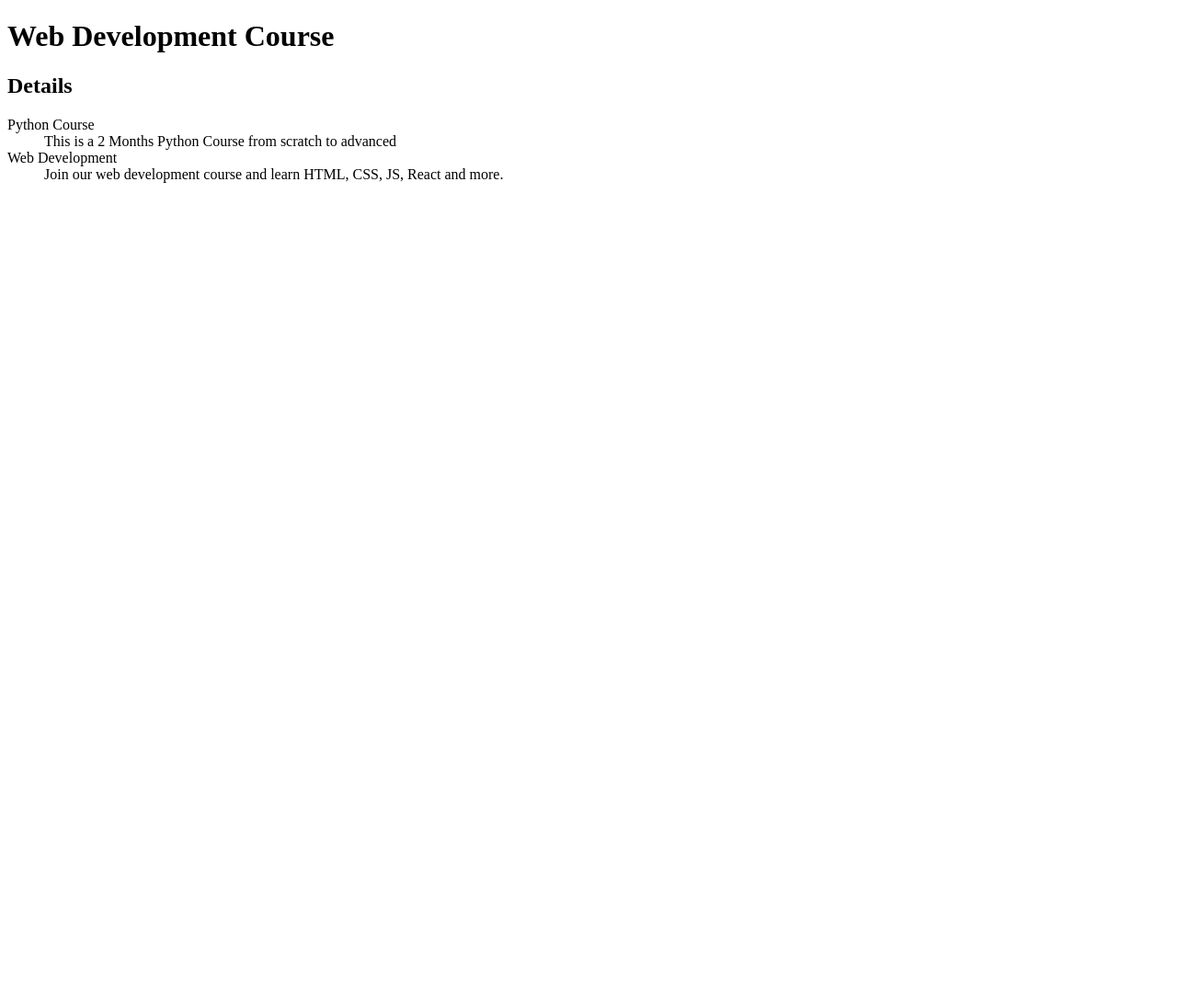
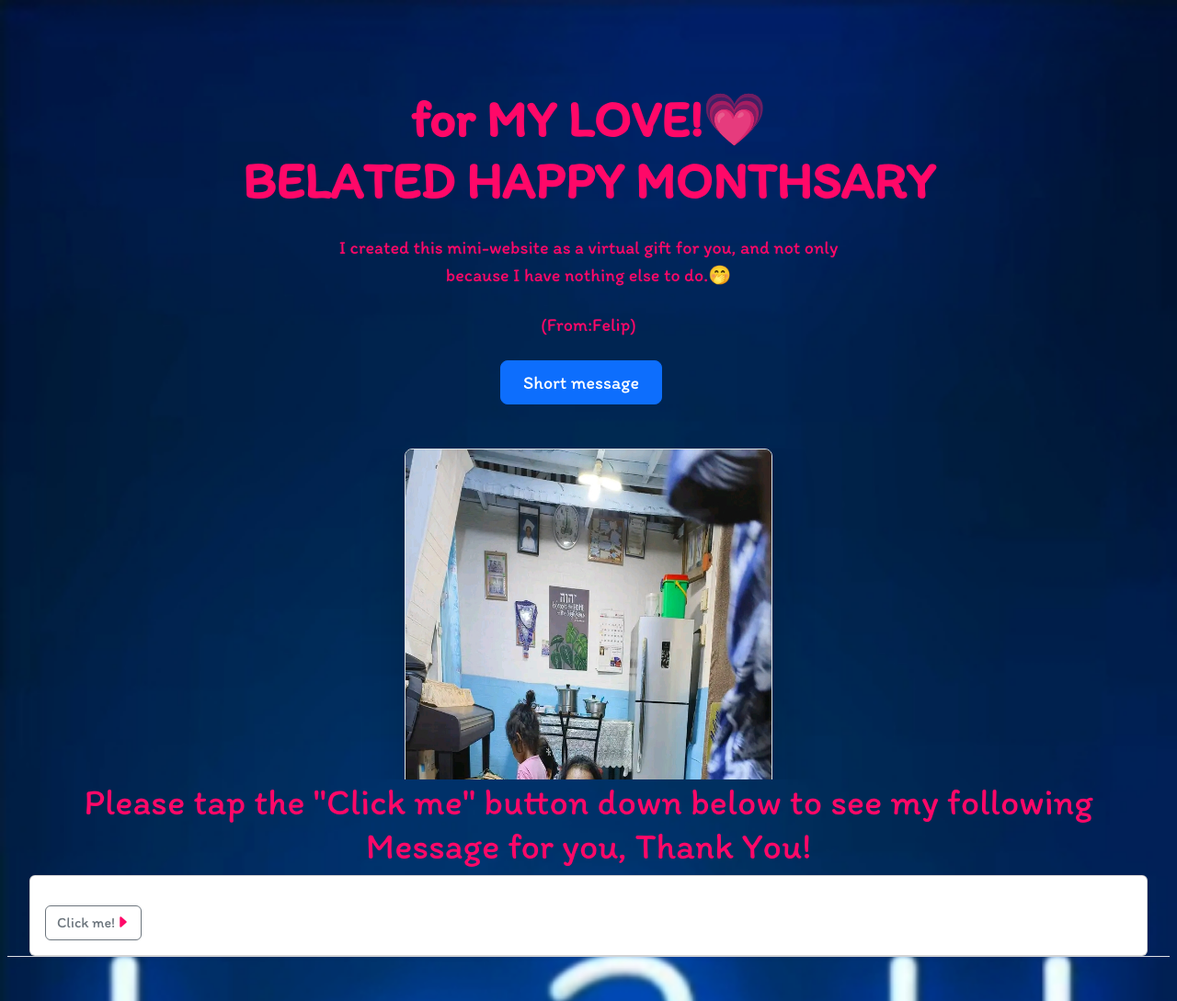
Before and after one commit to Felipbalandra/web, a plain HTML site: page index.html in a window 1280 px wide. Shown: the whole page at 92% size. Before the commit the page ends 800 px from the top, so only its background shows below. Drawn offline with nearby package versions, Linux system fonts and the light colour scheme.

Commit message:
auto publish 1682161334551

```diff
--- a/index.html
+++ b/index.html
@@ -1,20 +1,96 @@
-<!DOCTYPE html>
+<!doctype html>
 <html lang="en">
-  <head>
-    <meta charset="UTF-8" />
-    <title>Learn Programming</title>
-  </head>
-  <body>
-      <h1>Web Development Course</h1>
-      <h2>Details</h2>
-      <p>
-          <dl>
-              <dt>Python Course</dt>
-              <dd>This is a 2 Months Python Course from scratch to advanced</dd>
-              <dt>Web Development</dt>
-              <dd>Join our web development course and learn HTML, CSS, JS, React and more.</dd>
-          </dl>
 
-      </p>
-  </body>
-</html>
+<head>
+    <meta charset="utf-8">
+    <meta name="viewport" content="width=device-width, initial-scale=1">
+    <title> From: Your Love</title>
+    <link href="https://cdn.jsdelivr.net/npm/bootstrap@5.2.0-beta1/dist/css/bootstrap.min.css" rel="stylesheet" integrity="sha384-0evHe/X+R7YkIZDRvuzKMRqM+OrBnVFBL6DOitfPri4tjfHxaWutUpFmBp4vmVor" crossorigin="anonymous">
+    <link rel="stylesheet" href="https://cdn.jsdelivr.net/npm/bootstrap-icons@1.8.3/font/bootstrap-icons.css">
+    <link rel="preconnect" href="https://fonts.googleapis.com">
+    <link rel="preconnect" href="https://fonts.gstatic.com" crossorigin>
+    <link href="https://fonts.googleapis.com/css2?family=Itim&display=swap" rel="stylesheet">
+    <link rel="apple-touch-icon" sizes="180x180" href="assets/apple-touch-icon.png">
+    <link rel="icon" type="image/png" sizes="32x32" href="assets/favicon-32x32.png">
+    <link rel="icon" type="image/png" sizes="16x16" href="assets/favicon-16x16.png">
+    <link rel="manifest" href="assets/site.webmanifest">
+    <style>
+        * {
+            font-family: 'Itim', cursive;
+            color: #FF0868;
+        }
+        body {
+          background-image: url('/IMG_20220803_180037.jpg');
+          background-size: cover;
+          background-repeat: no-repeat;
+        }
+
+    </style>
+</head>
+
+<body class="ps-2 pe-2" background="bg.jpg">
+    <div class="px-4 pt-5 my-5 text-center border-bottom">
+        <h1 class="display-4 fw-bold"> for MY LOVE!💗 <br>
+        BELATED HAPPY MONTHSARY</h1>
+        <div class="col-lg-6 mx-auto">
+            <p class="lead mt-4 mb-4">  I created this mini-website as a virtual gift for you, and not only because I have nothing else to do.🤭 </p>
+            <p class="lead mb-4">(From:Felip)</p>
+            <div class="d-grid gap-2 d-sm-flex justify-content-sm-center mb-5">
+                <a class="btn btn-primary btn-lg px-4 me-sm-3" href="#" role="button" data-bs-toggle="modal" data-bs-target="#message5"> Short message </a>
+            </div>
+        </div>
+        <div class="overflow-hidden" style="max-height: 45vh;">
+            <div class="container px-5">
+                <img src="/1682151282337.jpg" class="img-fluid border rounded-3 shadow-lg mb-4" alt="Example image" width="400" loading="lazy">
+            </div>
+        </div>
+
+        <h1>Please tap the "Click me" button down below to see my following Message for you, Thank You!</h1>
+
+      <div class="col">
+                    <div class="card shadow-sm">
+                        <div class="overflow-hidden" style="max-height: 35vh;">
+                        </div>
+<div class="card-body">
+                            <p class="card-text"> </p>
+                            <div class="d-flex justify-content-between align-items-center">
+                              <center>
+                                <div class="btn-group">
+                                    <a class="btn btn-outline-secondary" href="https://gifft.me/l#Vv3qiyeu1H35MVrgi66p" role="button">Click me!<i class="bi bi-caret-right-fill"></i></a>
+     </center>                           </div>
+                            </div>
+                        </div>
+                    </div>
+</div>
+
+ <div class="modal fade" id="message5" tabindex="-1" aria-labelledby="exampleModalLabel" aria-hidden="true">
+        <div class="modal-dialog">
+            <div class="modal-content">
+                <div class="modal-header">
+                    <h5 class="modal-title" id="exampleModalLabel">From:Felip!</h5>
+                </div>
+                <div class="modal-body">
+      <div class="modal fade" id="message5" tabindex="-1" aria-labelledby="exampleModalLabel" aria-hidden="true">
+        <div class="modal-dialog">
+            <div class="modal-content">
+                <div class="modal-header">
+                    <h5 class="modal-title" id="exampleModalLabel">From:Felip</h5>
+
+                </div>
+                <div class="modal-body">
+
+                </div>
+                <div class="modal-footer">
+                </div>
+            </div>
+        </div>
+    </div>
+
+    <footer class="py-3 my-4">
+        <p class="text-center text-muted mt-2">Hello my dear girlfriend, thank you for reading this message. This is for you! you are so beautiful and i miss you for how many months that has no conversation between us, but I'm happy because you are now here...  Thank you for letting me to be your boyfriend. Thank you so much and I hope you are happy today, I LOVE YOU 😙💗</p>
+    </footer>
+
+    <script src="https://cdn.jsdelivr.net/npm/bootstrap@5.2.0-beta1/dist/js/bootstrap.bundle.min.js" integrity="sha384-pprn3073KE6tl6bjs2QrFaJGz5/SUsLqktiwsUTF55Jfv3qYSDhgCecCxMW52nD2" crossorigin="anonymous"></script>
+</body>
+
+                </html>
```
Also changed, not shown: 1682151282337.jpg (added), IMG_20220803_180037.jpg (added).
